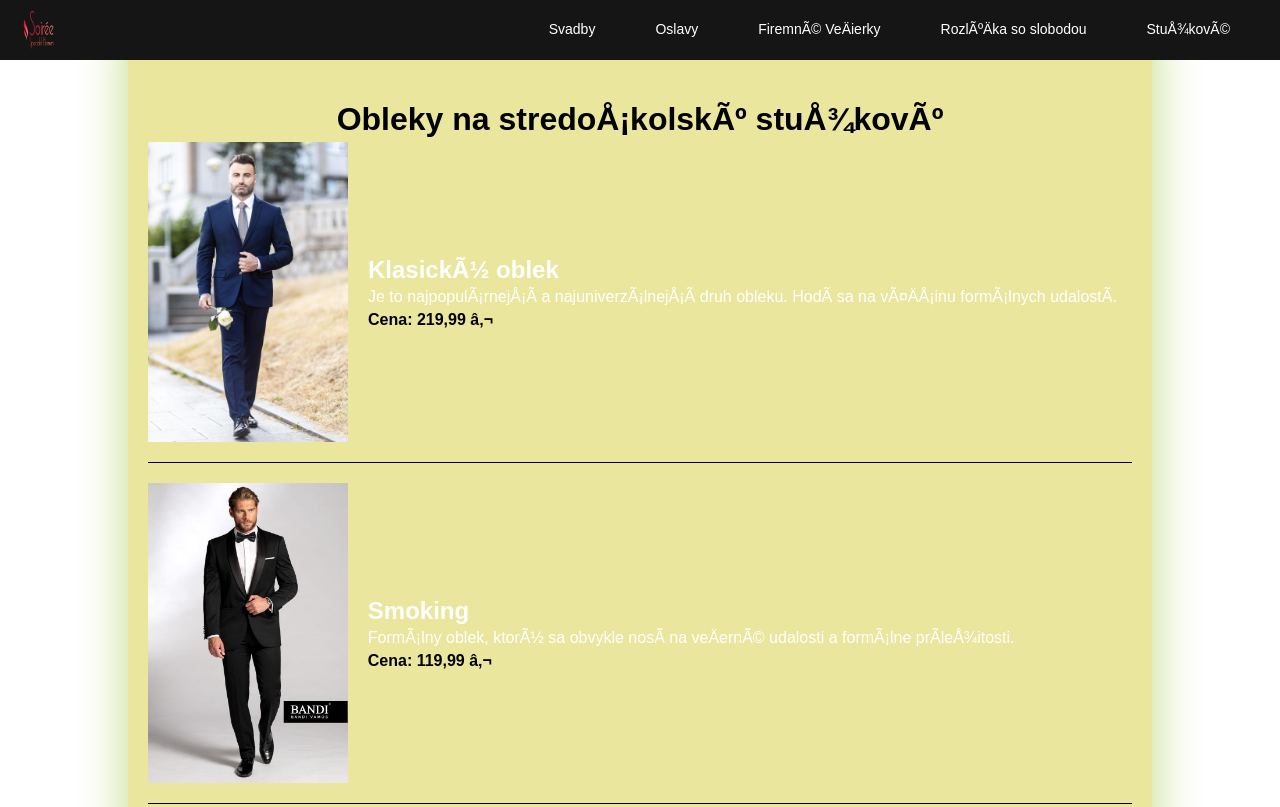
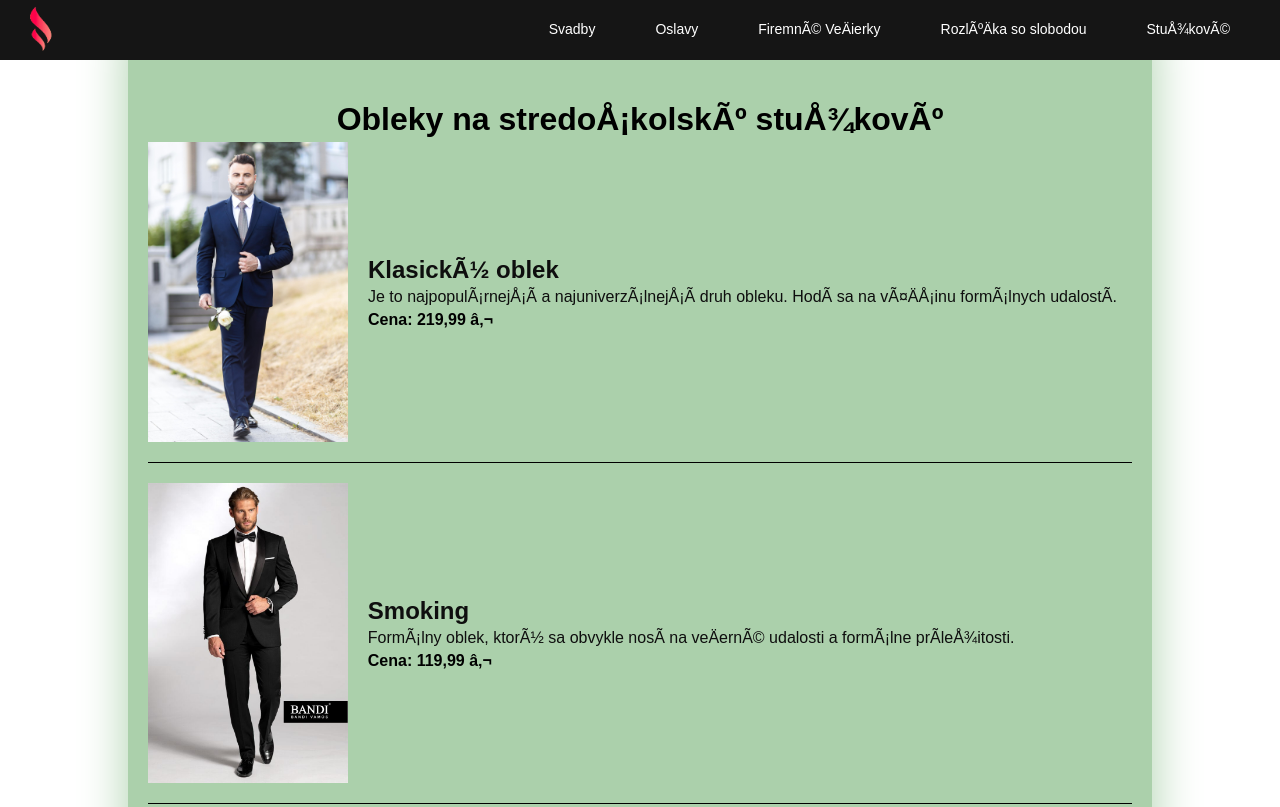
Before and after one commit to Kus-Gus/webov-technologie-skupina-1, a plain HTML site: page STUŽKOVÁ/obleky_na_stuzkovu-stuzkove.html in a window 1280 px wide. Shown: the top 807 px of the page. Drawn offline with Linux system fonts and the light colour scheme; files whose address does not match are found by name.

Commit message:
final changes of css

```diff
--- a/STUŽKOVÁ/obleky_na_stuzkovu-stuzkove.html
+++ b/STUŽKOVÁ/obleky_na_stuzkovu-stuzkove.html
@@ -2,7 +2,7 @@
 <html lang="sk">
 <head>
   <header class="header">
-    <img  src="../logo/logo.png" alt="Apple Logo"
+    <img  src="../logo/logo1.png" alt="Apple Logo"
          style="width: 40px !important;
               height: 50px !important;">
     <ul class="nav">
--- a/STUŽKOVÁ/style-stuzkove.css
+++ b/STUŽKOVÁ/style-stuzkove.css
@@ -12,7 +12,7 @@
    ========================================================================== */
 
 html {
-  color: #ffffff;
+  color: #0e0e0e;
   font-size: 1em;
   line-height: 1.4;
 }
@@ -78,7 +78,7 @@ h1 {
 
 body {
   font-family: Arial, sans-serif;
-  background-color: #ffffff; /* tmavozelené pozadie */
+  background-color: #abd0ab; /* tmavozelené pozadie */
   color:#000000 ; /* biela farba písma */
 }
 
@@ -109,7 +109,7 @@ body {
 .form-group textarea {
   width: calc(100% - 10px);
   padding: 8px;
-  border: 1px solid #ffffff;
+  border: 1px solid #0e0e0e;
   border-radius: 4px;
 }
 
@@ -206,10 +206,10 @@ body {
 .container-galery {
   width: 80%;
   margin: 20px auto;
-  background-color: #EAE69E;
+  background-color: #abd0ab;
   padding: 20px;
   border-radius: 8px;
-  box-shadow: 0 0 50px #BFDB81;
+  box-shadow: 0 0 50px #abd0ab;
 }
 h1 {
   text-align: center;
@@ -233,10 +233,10 @@ h1 {
 }
 .suit-info h2 {   /*nádpisi šiat*/
   margin-top: 0;
-  color: #ffffff;
+  color: #0e0e0e;
 }
 .suit-info p {    /*popis šiat*/
-  color: #ffffff;
+  color: #0e0e0e;
 }
 .suit-info .price {    /*cena šiat*/
   color: #000000;
@@ -245,7 +245,7 @@ h1 {
 
  {
       text-align: center;
-      color: #7e681f;
+      color: #abd0ab;
 }
 
     .gallery {
```
Also changed, not shown: STUŽKOVÁ/catering-stuzkove.html (+3 -3 lines).
